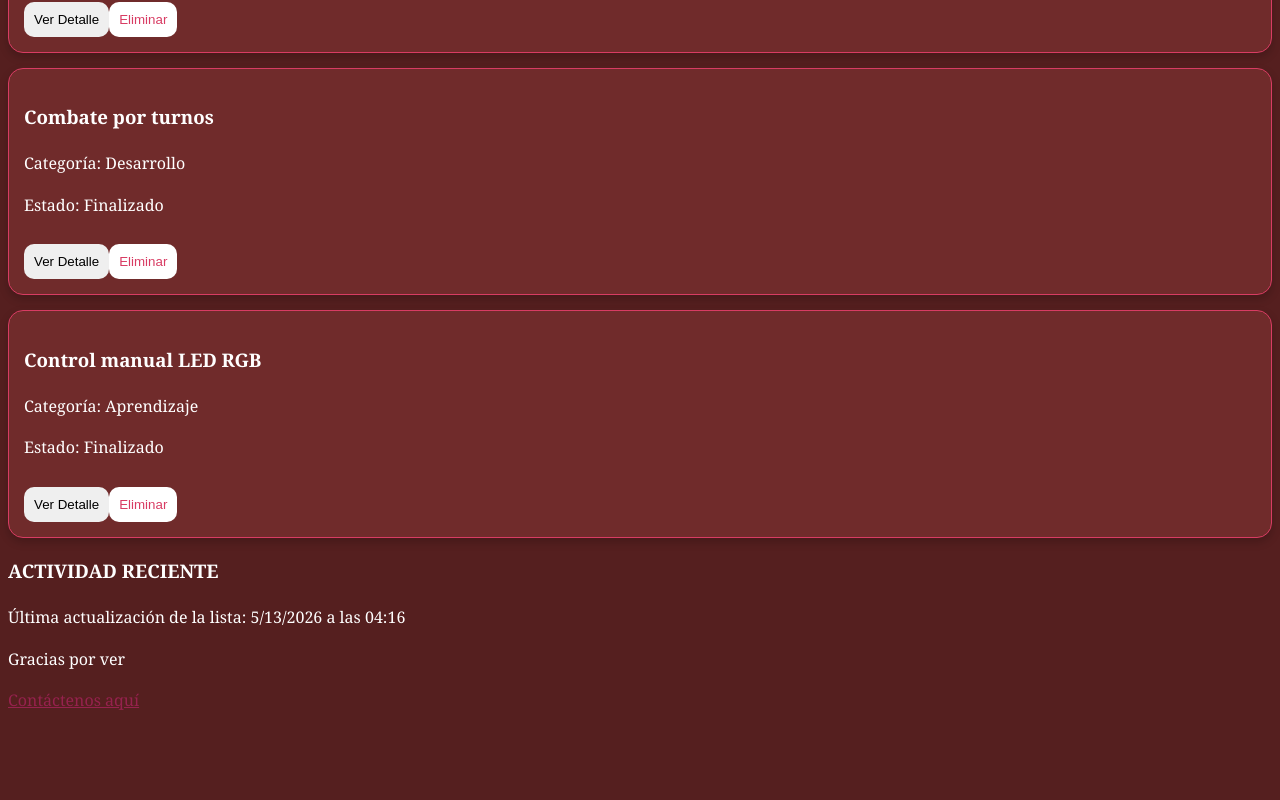
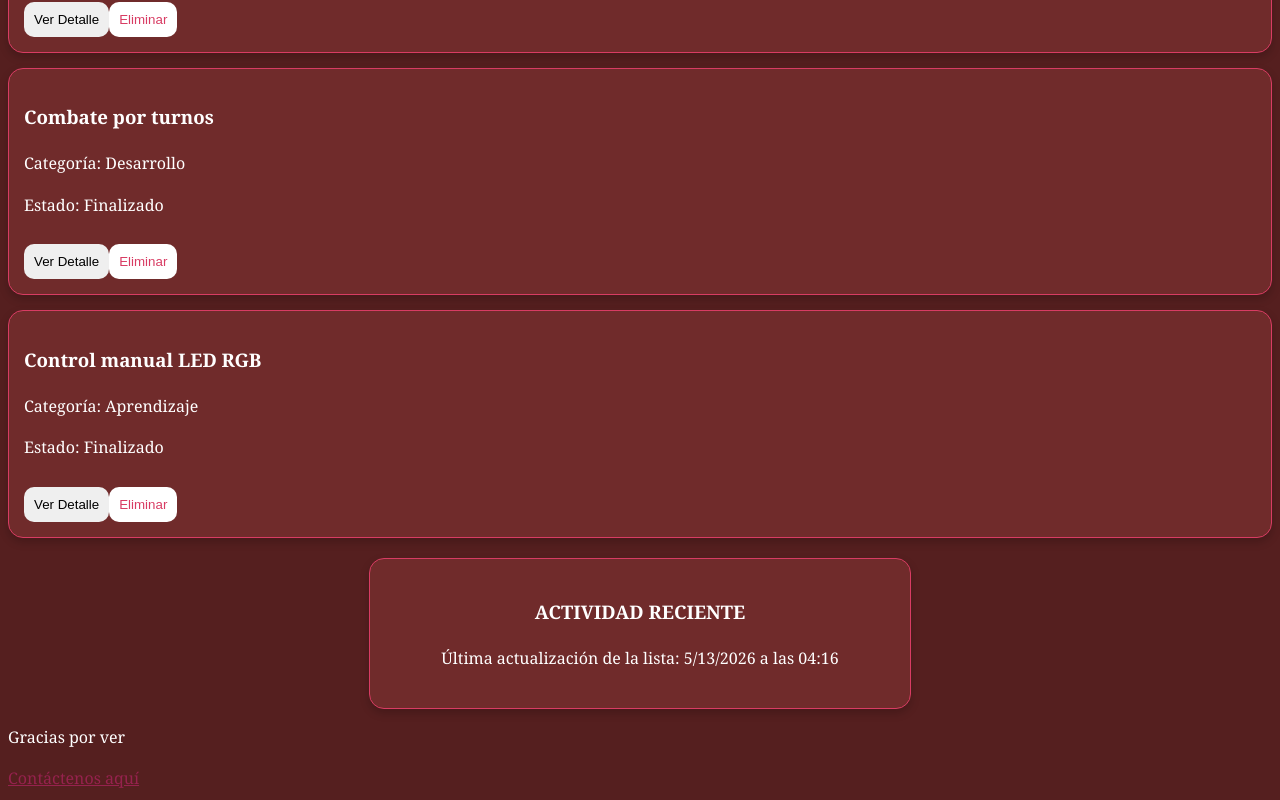
Before and after one commit to Meliip414/PV_tp3_grupo16, a React (Vite) app in the folder pv_tp3_grupo16/: page / in a window 1280 px wide. Shown: the part 1639-2439 px from the top of the page. Before the commit the page ends 2361 px from the top, so only its background shows below. Built offline with nearby package versions, Linux system fonts and the light colour scheme.

Commit message:
Cambio estetico en Registro de Actividad - Josefina Rios

```diff
--- a/pv_tp3_grupo16/src/components/RegistroActividad.jsx
+++ b/pv_tp3_grupo16/src/components/RegistroActividad.jsx
@@ -1,7 +1,10 @@
 const RegistroActividad = ({ actualizacion }) => {
-    if (actualizacion === null) return <>NO HAY REGISTRO DE ACTIVIDAD</>;
+
+    if (actualizacion === null)
+        return <>NO HAY REGISTRO DE ACTIVIDAD</>;
 
     const dia = actualizacion.toLocaleDateString();
+
     const hora = actualizacion.toLocaleTimeString([], {
         hour: '2-digit',
         minute: '2-digit',
@@ -9,9 +12,14 @@ const RegistroActividad = ({ actualizacion }) => {
     });
 
     return (
-        <section>
+        <section className="registro-actividad">
+
             <h3>ACTIVIDAD RECIENTE</h3>
-            <p fontFamily="cursive" >Última actualización de la lista: {dia} a las {hora}</p>
+
+            <p>
+                Última actualización de la lista: {dia} a las {hora}
+            </p>
+
         </section>
     )
 }
--- a/pv_tp3_grupo16/src/css/App.css
+++ b/pv_tp3_grupo16/src/css/App.css
@@ -181,4 +181,5 @@
     right: 0;
     border-right-color: var(--border);
   }
+
 }
--- a/pv_tp3_grupo16/src/css/index.css
+++ b/pv_tp3_grupo16/src/css/index.css
@@ -221,3 +221,30 @@ button{
         transform: scale(1);
     }
 }
+
+  .registro-actividad{
+    background-color: rgb(112, 43, 43);
+    border: 1px solid rgb(216, 60, 99);
+
+    padding: 20px;
+    margin-top: 20px;
+
+    border-radius: 15px;
+
+    box-shadow: 0 4px 10px rgba(0,0,0,0.2);
+
+    transition: 0.3s;
+
+    width: 500px;
+
+    margin-left: auto;
+    margin-right: auto;
+
+    text-align: center;
+}
+
+.registro-actividad:hover{
+    transform: translateY(-5px);
+
+    box-shadow: 0 8px 20px rgba(0,0,0,0.4);
+}
```
